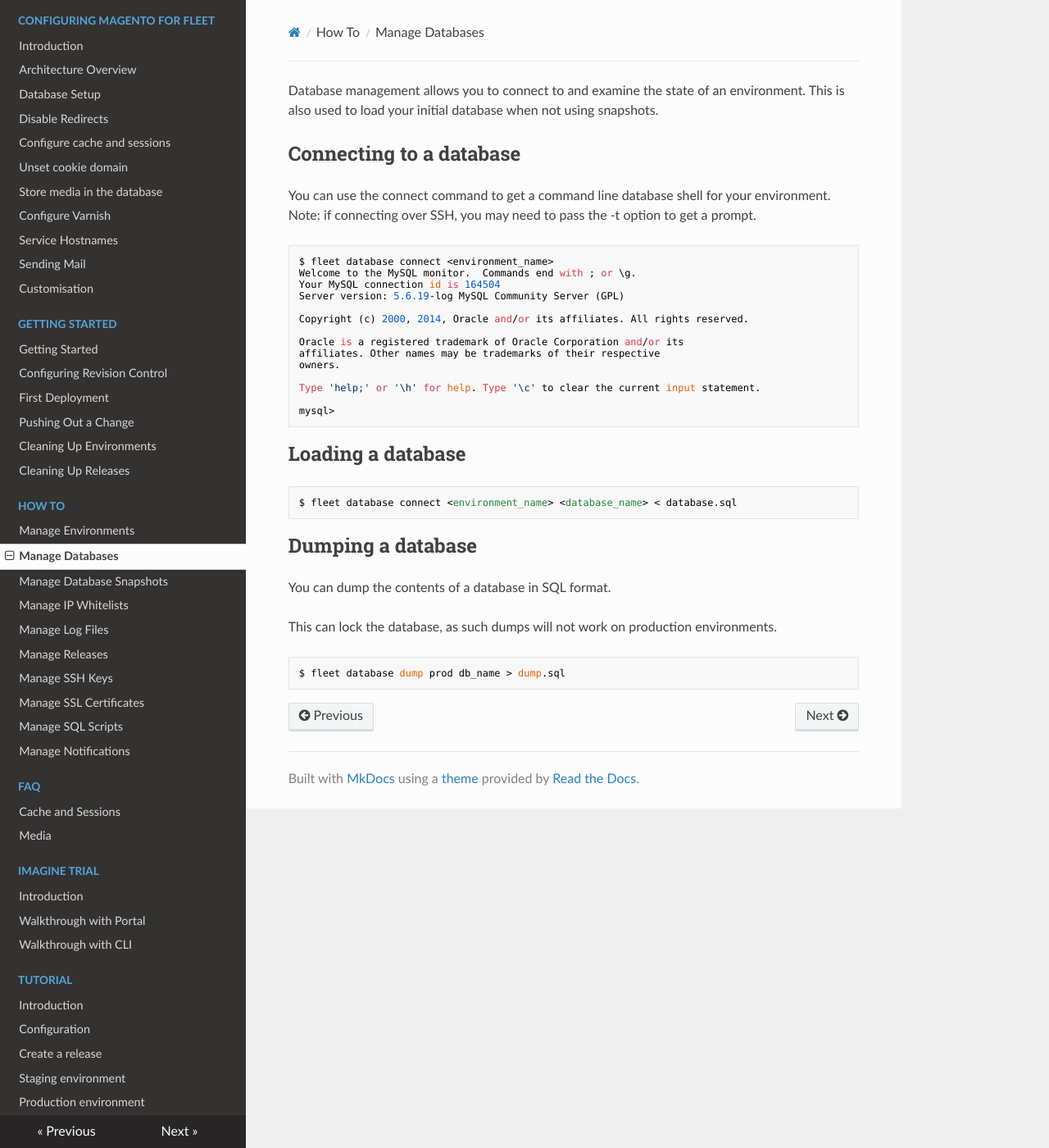
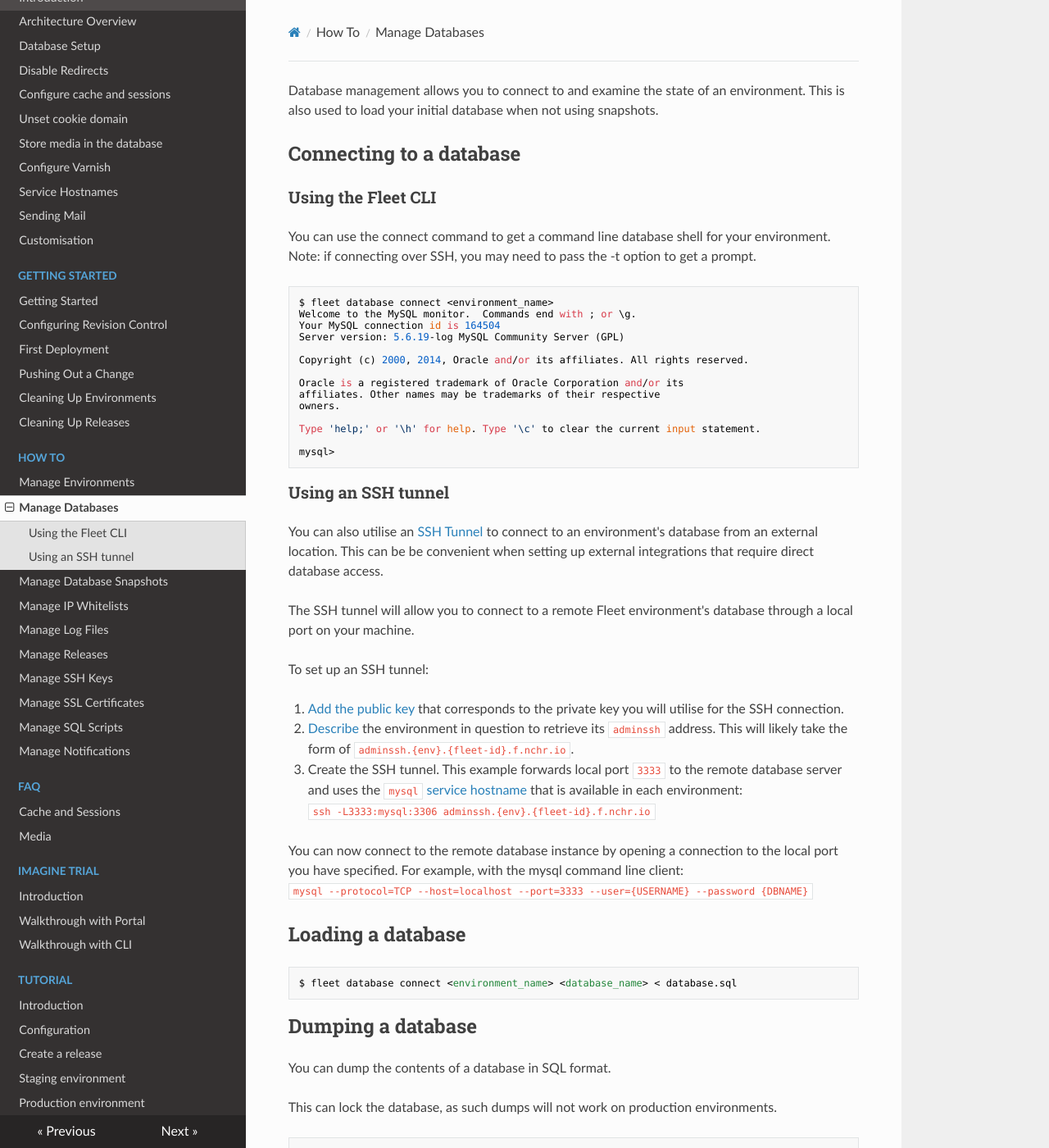
Before and after one commit to anchor/fleet-magento-docs, an MkDocs documentation site: the page built from docs/how-to/manage-databases.md, in a window 1280 px wide and 1400 px high. Shown: the whole window at 82% size. Built offline with MkDocs 1.6.1, drawn with Linux system fonts in a browser that asks for light colours; nearby versions of some CDN libraries; old or Windows-style settings are respelled for this version of MkDocs.

Commit message:
Add documentation for DB access via SSH tunnel
Some customers have a requirement to connect to an environment's
database from an external location.  The fleet CLI is not always
appropriate in these cases.

Add some rough notes on setting up an SSH tunnel via an environment's
admin node.

````diff
--- a/docs/how-to/manage-databases.md
+++ b/docs/how-to/manage-databases.md
@@ -1,8 +1,9 @@
 Database management allows you to connect to and examine the state of an environment.
 This is also used to load your initial database when not using snapshots.
 
-Connecting to a database
-----
+## Connecting to a database
+
+### Using the Fleet CLI
 
 You can use the connect command to get a command line database shell for your environment.
 Note: if connecting over SSH, you may need to pass the -t option to get a prompt.
@@ -24,15 +25,42 @@ Type 'help;' or '\h' for help. Type '\c' to clear the current input statement.
 mysql>
 ```
 
-Loading a database
----
+### Using an SSH tunnel
+
+You can also utilise an [SSH
+Tunnel](https://en.wikipedia.org/wiki/Tunneling_protocol#Secure_Shell_tunneling)
+to connect to an environment's database from an external location.  This can be
+be convenient when setting up external integrations that require direct
+database access.
+
+The SSH tunnel will allow you to connect to a remote Fleet environment's
+database through a local port on your machine.
+
+To set up an SSH tunnel:
+
+1. [Add the public key](manage-keys.md) that corresponds to the private key you
+   will utilise for the SSH connection.
+1. [Describe](manage-environments.md#describing-an-environment) the environment
+   in question to retrieve its `adminssh` address.  This will likely take the
+   form of `adminssh.{env}.{fleet-id}.f.nchr.io`.
+1. Create the SSH tunnel.  This example forwards local port `3333` to the
+   remote database server and uses the `mysql` [service
+   hostname](../configuring-magento-for-fleet/service-hostnames.md) that is
+   available in each environment:
+   `ssh -L3333:mysql:3306 adminssh.{env}.{fleet-id}.f.nchr.io`
+
+You can now connect to the remote database instance by opening a connection to
+the local port you have specified.  For example, with the mysql command line
+client:
+`mysql --protocol=TCP --host=localhost --port=3333 --user={USERNAME} --password {DBNAME}`
+
+## Loading a database
 
 ```
 $ fleet database connect <environment_name> <database_name> < database.sql
 ```
 
-Dumping a database
-----
+## Dumping a database
 
 You can dump the contents of a database in SQL format.
 
````
